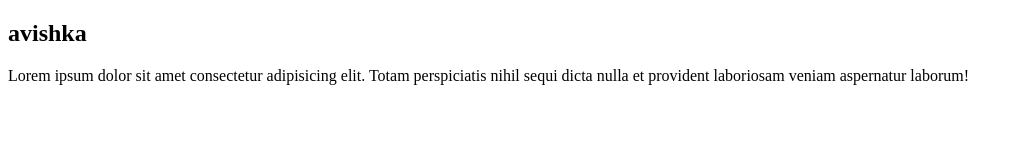
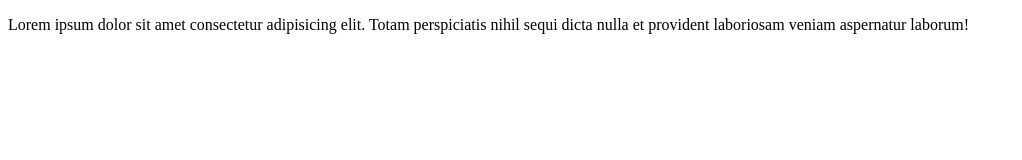
Before and after one commit to avishkanilshan/react, a plain HTML site: page index.html in a window 1280 px wide. Shown: the whole page, without its empty margins (0-1022 px from the left). Drawn offline with Linux system fonts and the light colour scheme.

Commit message:
remove avishka

```diff
--- a/index.html
+++ b/index.html
@@ -6,7 +6,6 @@
   <title>Document</title>
 </head>
 <body>
-  <h2>avishka</h2>
-  <p>Lorem ipsum dolor sit amet consectetur adipisicing elit. Totam perspiciatis nihil sequi dicta nulla et provident laboriosam veniam aspernatur laborum!</p>
+   <p>Lorem ipsum dolor sit amet consectetur adipisicing elit. Totam perspiciatis nihil sequi dicta nulla et provident laboriosam veniam aspernatur laborum!</p>
 </body>
 </html>
```
